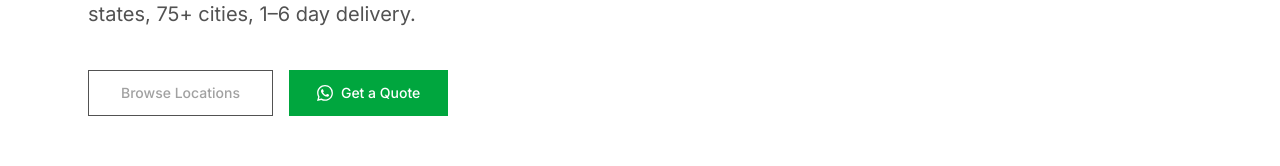
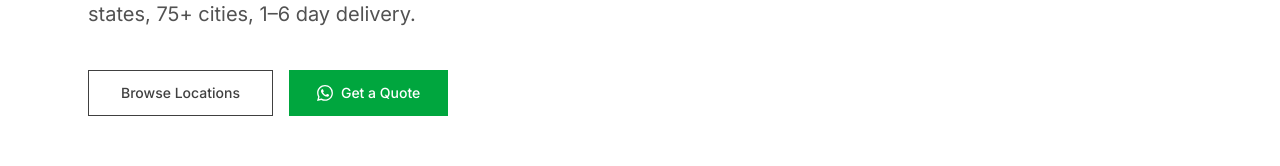
Before and after one commit to nermalcat69/bulkctc, a Next.js app: page / in a window 1280 px wide. Shown: the part 427-593 px from the top of the page. Built offline with nearby package versions, Linux system fonts and the light colour scheme; no server answers.

Commit message:
Update page.tsx

```diff
--- a/src/app/(marketing)/page.tsx
+++ b/src/app/(marketing)/page.tsx
@@ -71,7 +71,7 @@ export default function Home() {
           <div className="flex flex-wrap gap-4">
             <Link
               href="/available-locations"
-              className="inline-block border border-neutral-600 px-8 py-3 text-sm font-medium text-neutral-400 hover:border-neutral-400 transition-colors whitespace-nowrap"
+              className="inline-block border border-neutral-700 px-8 py-3 text-sm font-medium text-neutral-700 hover:border-neutral-500 transition-colors whitespace-nowrap"
             >
               Browse Locations
             </Link>
```
